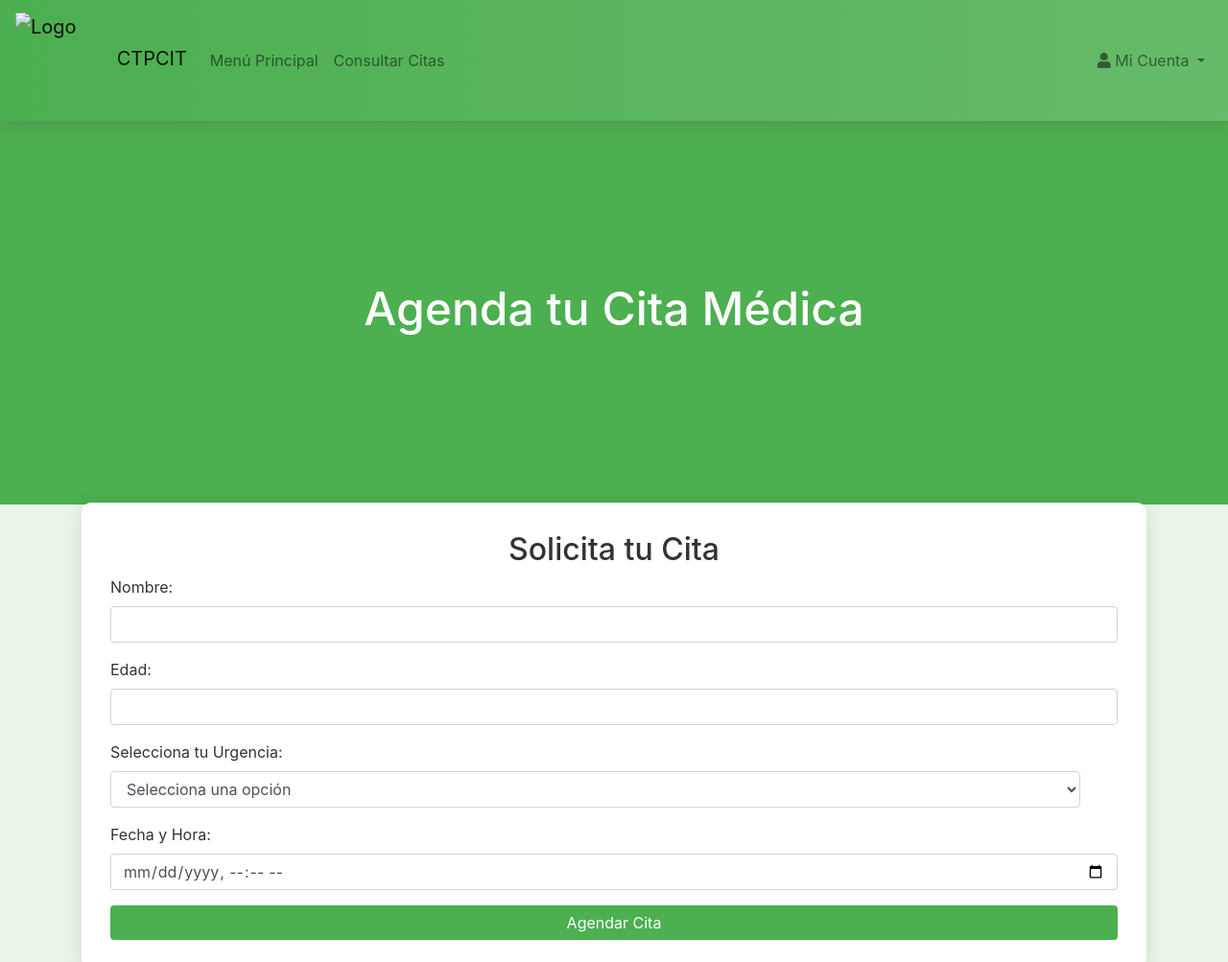
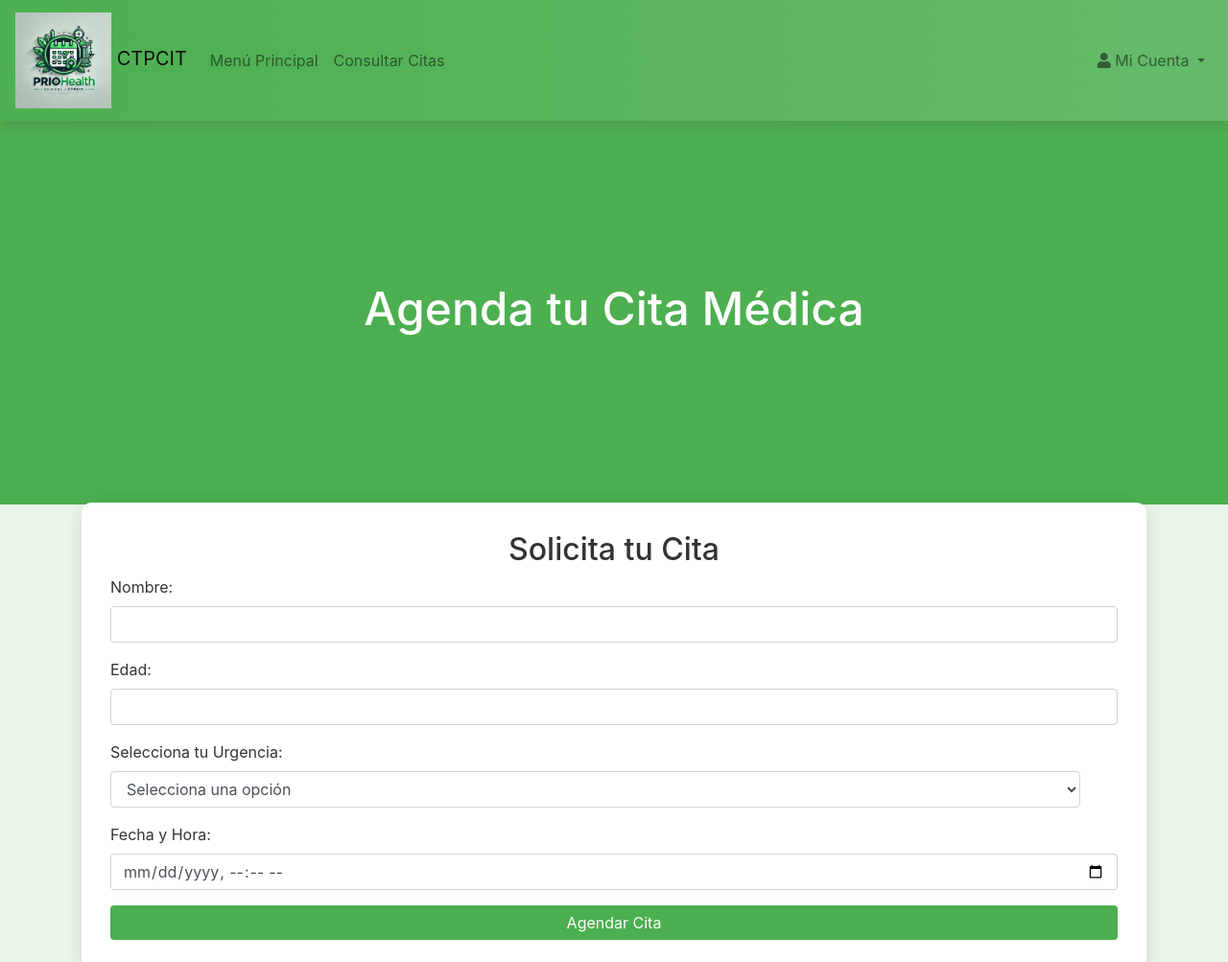
Before and after one commit to daniel181098/PrioHealth, a plain HTML site: page agendar_citas.html in a window 1280 px wide. Shown: the top 1003 px of the page at 96% size. Drawn offline with nearby package versions, Linux system fonts and the light colour scheme.

Commit message:
Update agendar_citas.html

```diff
--- a/agendar_citas.html
+++ b/agendar_citas.html
@@ -76,7 +76,7 @@
 
 <nav class="navbar navbar-expand-lg navbar-light">
     <a class="navbar-brand" href="menu.html">
-        <img src="imgs/Logo Priohealth.jpg" alt="Logo" width="100" height="100" class="d-inline-block align-right">
+        <img src="Logo Priohealth.jpg" alt="Logo" width="100" height="100" class="d-inline-block align-right">
         CTPCIT
     </a>
     <button class="navbar-toggler" type="button" data-toggle="collapse" data-target="#navbarNav" aria-controls="navbarNav" aria-expanded="false" aria-label="Toggle navigation">
```
